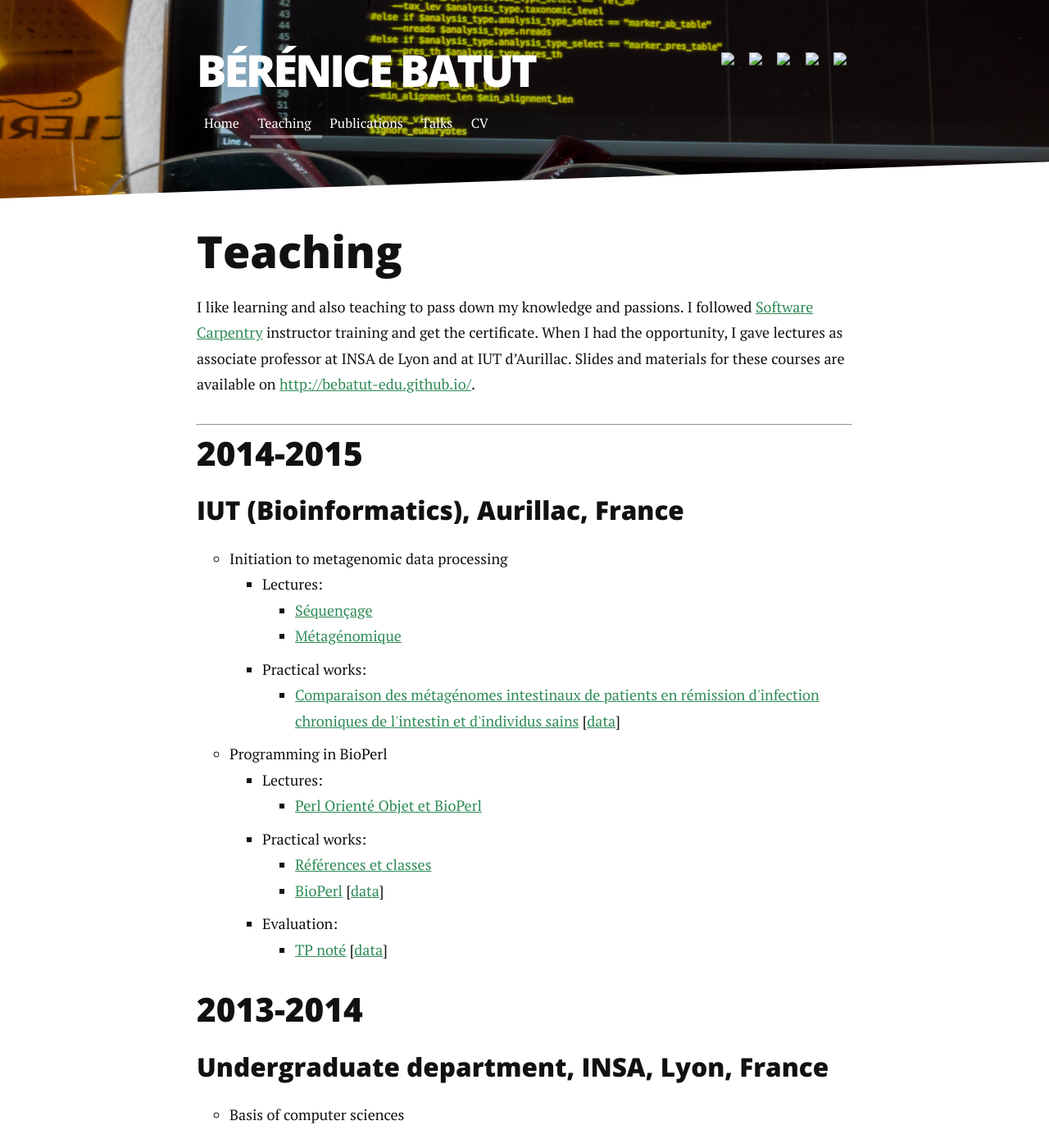
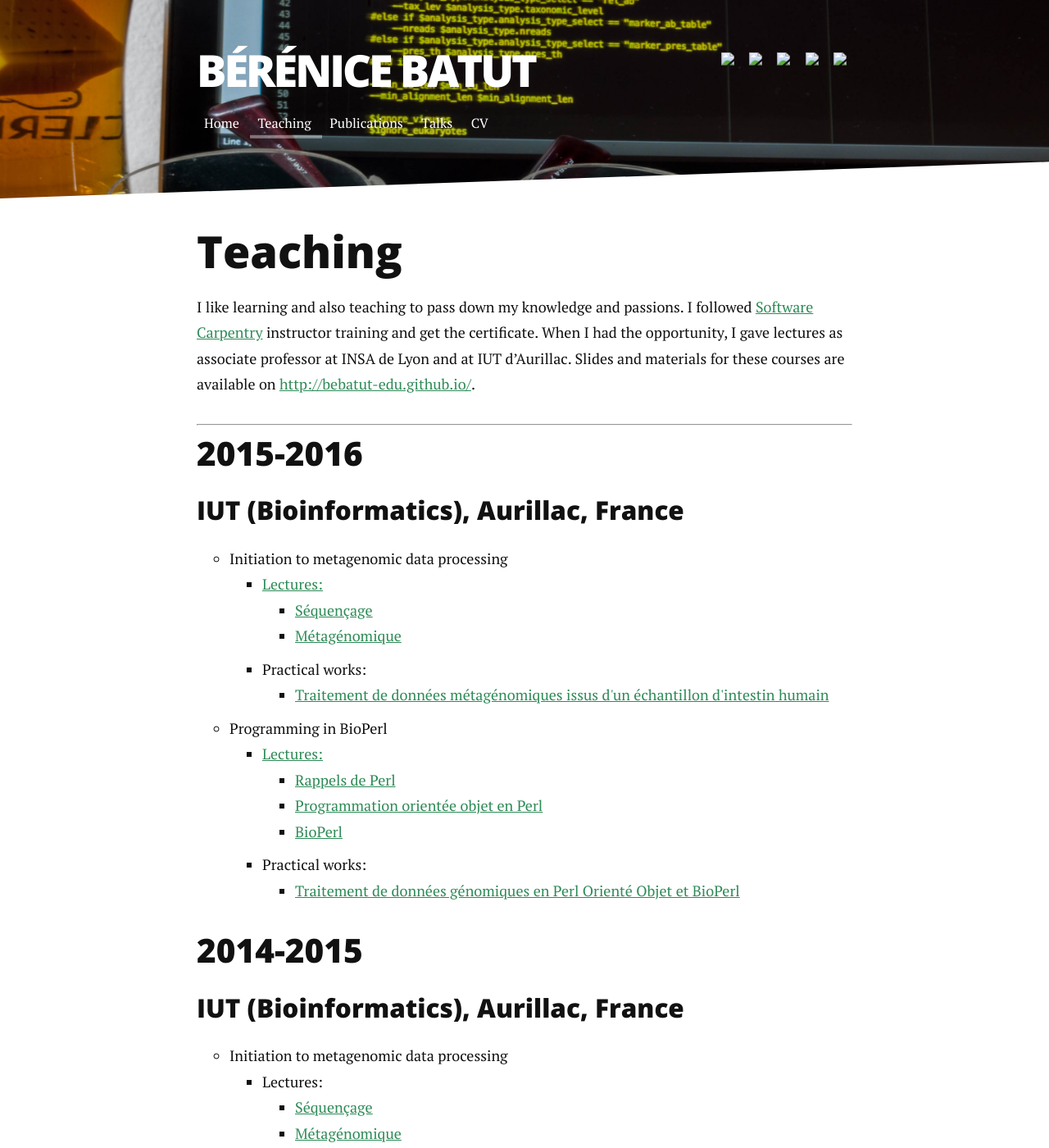
Before and after one commit to bebatut-research/bebatut-research.github.io, a Jekyll site: the page built from teaching.md, in a window 1280 px wide and 1400 px high. Shown: the whole window at 82% size. Built offline with Jekyll 4.4.1, drawn with Linux system fonts in a browser that asks for light colours; nearby versions of some CDN libraries; Markdown is read by kramdown in place of the engine named in the settings.

Commit message:
Add this year courses

```diff
--- a/_data/teaching.yml
+++ b/_data/teaching.yml
@@ -1,3 +1,52 @@
+-
+    year: 2015-2016
+    locations:
+    -
+        at: "IUT (Bioinformatics), Aurillac, France"
+        lectures:
+        -
+            title: "Initiation to metagenomic data processing"
+            lecture_source: ""
+            content:
+            -
+                type: "Lectures"
+                link: "http://bebatut-edu.github.io/metagenomique_cm"
+                detailed_content:
+                -
+                    title: "Séquençage"
+                    link: "http://bebatut-edu.github.io/metagenomique_cm/sequencage.html#/"
+                -
+                    title: "Métagénomique"
+                    link: "http://bebatut-edu.github.io/metagenomique_cm/metagenomique.html#/"
+            -
+                type: "Practical works"
+                detailed_content:
+                -
+                    title: "Traitement de données métagénomiques issus d'un échantillon d'intestin humain"
+                    link: "https://github.com/bebatut-edu/metagenomique_tp/raw/master/protocol/sujet.pdf"
+        -
+            title: "Programming in BioPerl"
+            lecture_source: ""
+            content:
+            -
+                type: "Lectures"
+                link: "http://bebatut-edu.github.io/bioperl-cm"
+                detailed_content:
+                -
+                    title: "Rappels de Perl"
+                    link: "http://bebatut-edu.github.io/bioperl-cm/rappels.html#/"
+                -
+                    title: "Programmation orientée objet en Perl"
+                    link: "http://bebatut-edu.github.io/bioperl-cm/poo.html#/"
+                -
+                    title: "BioPerl"
+                    link: "http://bebatut-edu.github.io/bioperl-cm/bioperl.html#/"
+            -
+                type: "Practical works"
+                detailed_content:
+                -
+                    title: "Traitement de données génomiques en Perl Orienté Objet et BioPerl"
+                    link: "https://github.com/bebatut-edu/bioperl-tp/raw/master/protocol/sujet.pdf"
 -
     year: 2014-2015
     locations:
@@ -23,7 +72,6 @@
                 -
                     title: "Comparaison des métagénomes intestinaux de patients en rémission d'infection chroniques de l'intestin et d'individus sains"
                     link: "assets/files/teaching/2014_2015/Metagenomique_TP.pdf"
-                    data_link: ""
         -
             title: "Programming in BioPerl"
             lecture_source: ""
```
